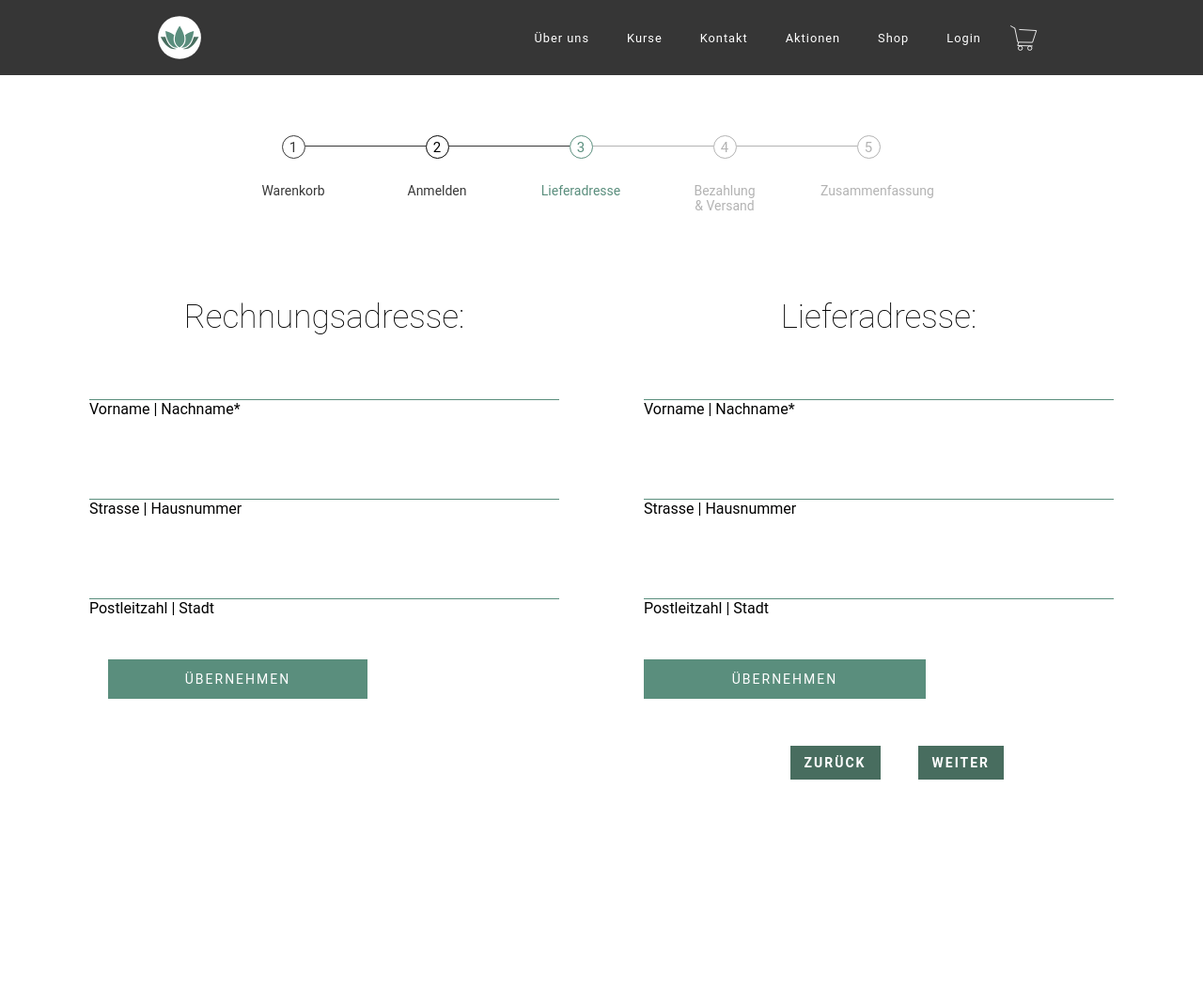
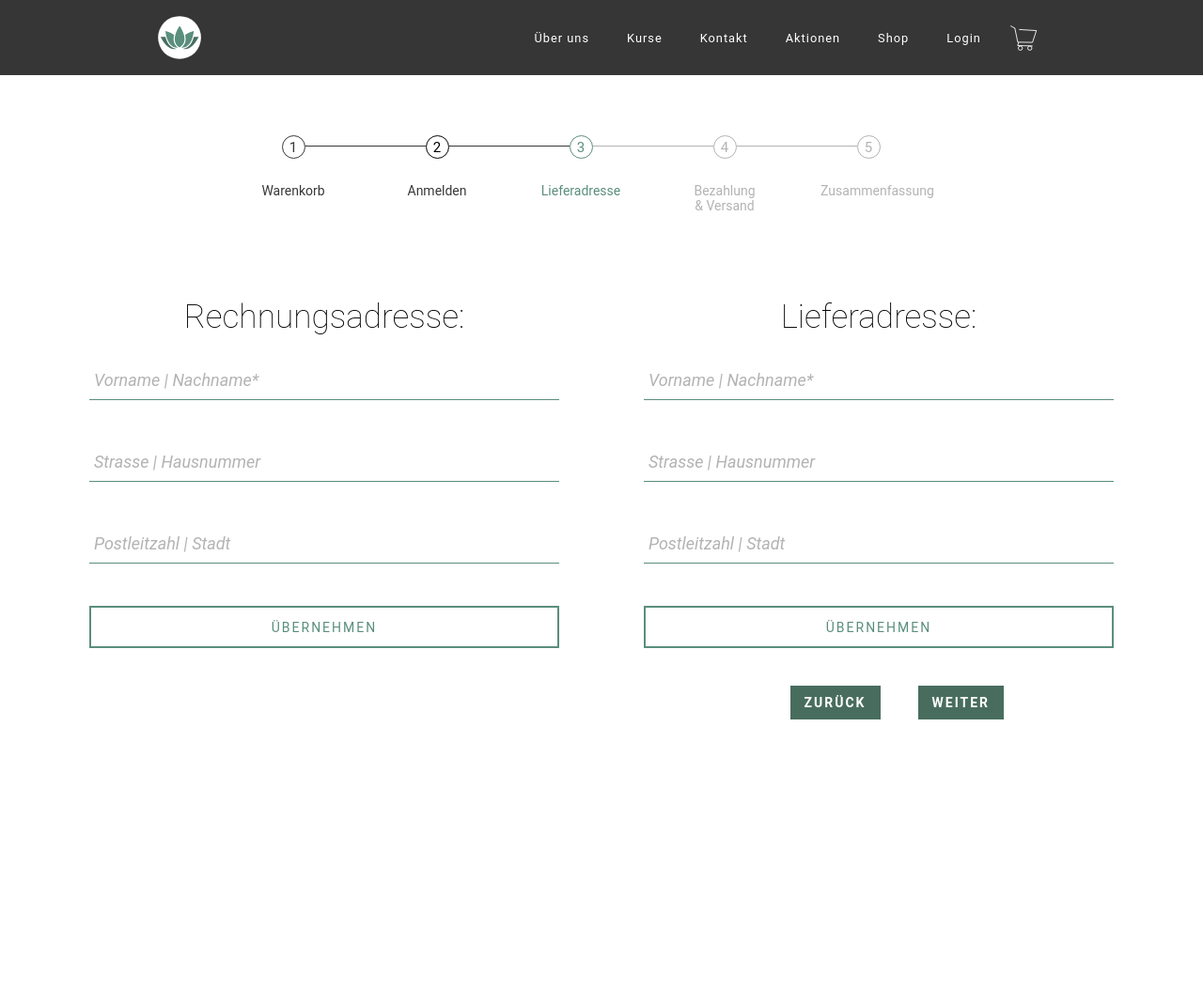
Before and after one commit to mrpipi1/Project-X, a PHP site: page /index.php?page=Adressen in a window 1280 px wide. Shown: the whole page at 94% size. After the commit the page ends 766 px from the top, so only its background shows below. Run offline with PHP 8.4, Linux system fonts and the light colour scheme.

Commit message:
buttons updated

```diff
--- a/content/Adressen.php
+++ b/content/Adressen.php
@@ -13,25 +13,25 @@
                 <input type="text" name="name" value="" required>
                 <span class="highlight"></span>
                 <span class="form-bar"></span>
-                <label>Vorname | Nachname*</label>
+                <label class="label">Vorname | Nachname*</label>
             </div>
 
             <div class="form-group">
                 <input type="text" name="tel" value="" required>
                 <span class="highlight"></span>
                 <span class="form-bar"></span>
-                <label>Strasse | Hausnummer</label>
+                <label class="label">Strasse | Hausnummer</label>
             </div>
 
             <div class="form-group">
                 <input type="text" name="email" value="" required>
                 <span class="highlight"></span>
                 <span class="form-bar"></span>
-                <label>Postleitzahl | Stadt</label>
+                <label class="label">Postleitzahl | Stadt</label>
             </div>
 
-            <div class="btn_checkout">
-                <input type="submit" name="address" value="Übernehmen">
+            <div class="btn_checkout btn_adressen">
+                <input type="submit" name="address" value="Übernehmen" class="btn_adressen">
             </div>
 
         </form>
@@ -49,25 +49,25 @@
                 <input type="text" name="name" value="" required>
                 <span class="highlight"></span>
                 <span class="form-bar"></span>
-                <label>Vorname | Nachname*</label>
+                <label class="label">Vorname | Nachname*</label>
             </div>
 
             <div class="form-group">
                 <input type="text" name="tel" value="" required>
                 <span class="highlight"></span>
                 <span class="form-bar"></span>
-                <label>Strasse | Hausnummer</label>
+                <label class="label">Strasse | Hausnummer</label>
             </div>
 
             <div class="form-group">
                 <input type="text" name="email" value="" required>
                 <span class="highlight"></span>
                 <span class="form-bar"></span>
-                <label>Postleitzahl | Stadt</label>
+                <label class="label">Postleitzahl | Stadt</label>
             </div>
 
             <div class="btn_checkout btn_adressen">
-                <input type="submit" name="address" value="Übernehmen" >
+                <input type="submit" name="address" value="Übernehmen" class="btn_adressen">
             </div>
 
         </form>
--- a/css/styles.css
+++ b/css/styles.css
@@ -1299,7 +1299,7 @@ Breadcrumbs
 
 .btn-wrapper_checkout{
   width: 70vw;
-  margin-top: 10px;
+  margin-top: 20px;
 
   display: flex;
   justify-content: flex-end;
@@ -1582,10 +1582,21 @@ Anmelden
 Adressen
 #######################*/
 
-.form_shipping-address .btn_adressen{
-  width: 500px;
-  margin: 20px 0;
-}
+.form_shipping-address .btn_adressen, .form_billing-address .btn_adressen{
+  width: 100%;
+  margin: 0;
+  background-color: white;
+  border: 1px solid #5a8e7d;
+  color: #5a8e7d;
+}
+
+.form_shipping-address .btn_adressen:hover, .form_billing-address .btn_adressen:hover{
+  background-color: #5a8e7d;
+  color:white;
+}
+
+
+
 
 
 /*####################
```
